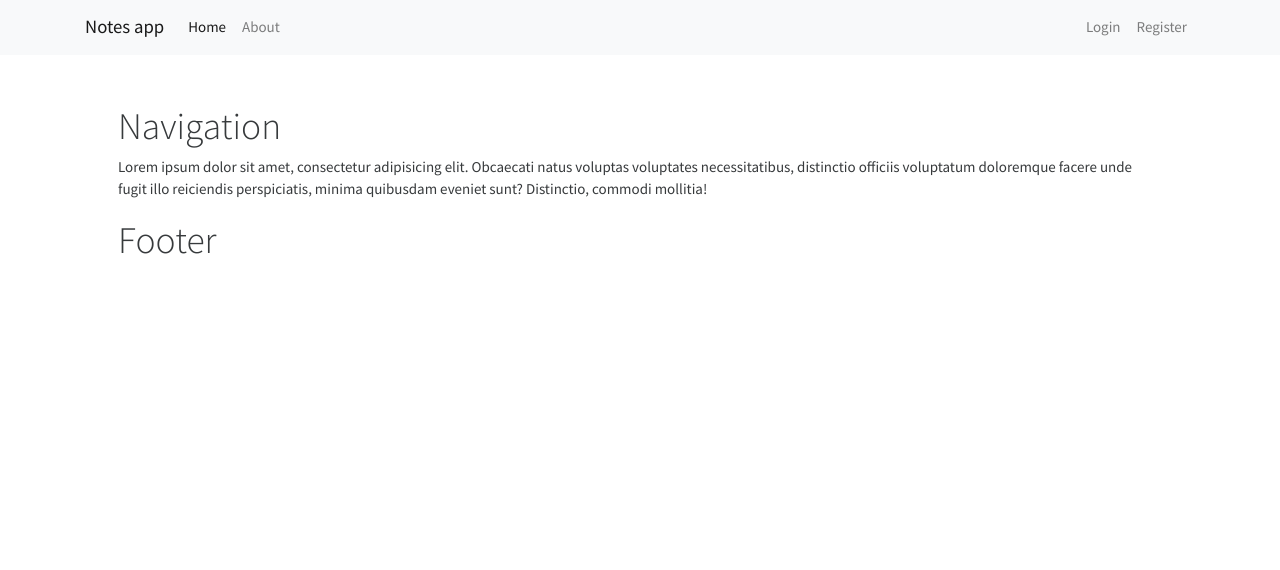
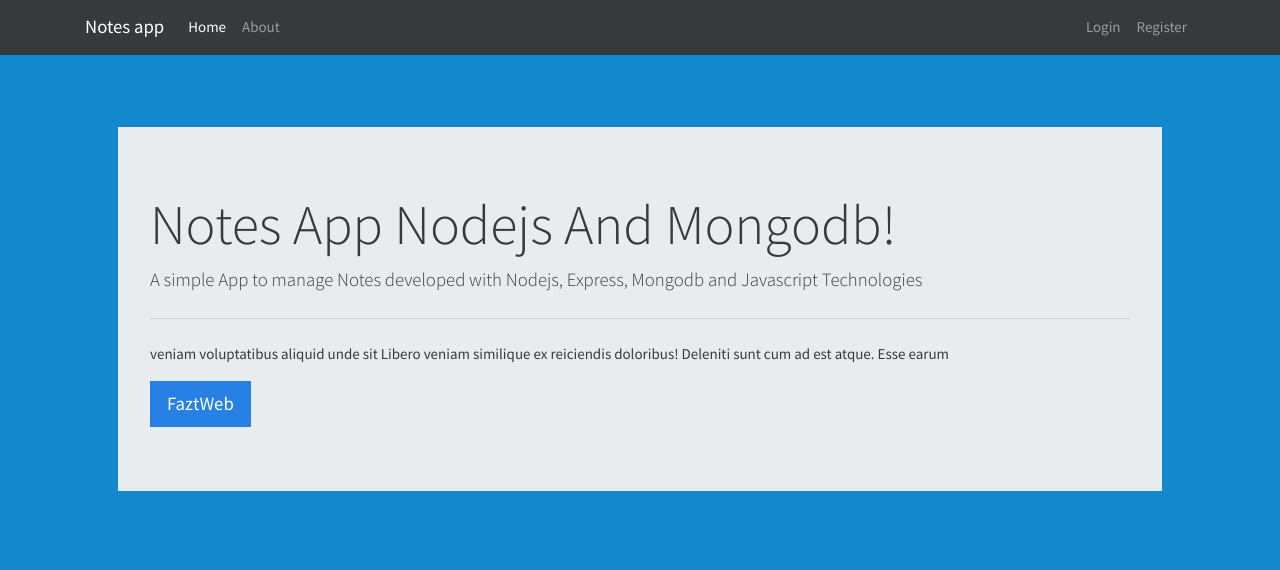
Before and after one commit to irvingesp2190/ghostbusters_team, a Node server app: page / in a window 1280 px wide. Shown: the top 570 px of the page. Run offline with Node 20, Linux system fonts and the light colour scheme; some libraries are stand-ins or nearby versions.

Commit message:
Rutas del servidor Web

```diff
--- /dev/null
+++ b/src/controllers/index.controller.js
@@ -0,0 +1,11 @@
+const indexCtrl = {};
+
+indexCtrl.renderIndex = (req, res) => {
+    res.render('index')
+};
+
+indexCtrl.renderAbout = (req, res) => {
+    res.render('about');
+  };
+
+  module.exports = indexCtrl;
--- a/src/public/css/main.css
+++ b/src/public/css/main.css
@@ -0,0 +1,3 @@
+body {
+    background:  #1488CC;
+}
--- a/src/server.js
+++ b/src/server.js
@@ -23,9 +23,7 @@ app.use(express.urlencoded({extended: false}));
 // Global variables
 
 // Routes
-app.get('/', (req, res) => {
-    res.render('index')
-});
+app.use(require("./routes/index.routes"));
 
 //Static files
 app.use(express.static(path.join(__dirname , 'public')));
--- a/src/views/index.hbs
+++ b/src/views/index.hbs
@@ -1,5 +1,8 @@
-  <h1>Navigation</h1>
-
-<p>Lorem ipsum dolor sit amet, consectetur adipisicing elit. Obcaecati natus voluptas voluptates necessitatibus, distinctio officiis voluptatum doloremque facere unde fugit illo reiciendis perspiciatis, minima quibusdam eveniet sunt? Distinctio, commodi mollitia!</p>
-
-<h1>Footer</h1>
+<div class="jumbotron mt-4">
+  <h1 class="display-4">Notes App Nodejs And Mongodb!</h1>
+    <p class="lead">A simple App to manage Notes developed with Nodejs, Express, Mongodb and Javascript Technologies</p>
+  <hr class="my-4">
+  <p>veniam voluptatibus aliquid unde sit Libero veniam similique ex reiciendis doloribus! Deleniti sunt cum ad est atque. Esse earum
+  </p>
+  <a class="btn btn-primary btn-lg" href="http://faztweb.com" role="button">FaztWeb</a>
+</div>
--- a/src/views/partials/navigation.hbs
+++ b/src/views/partials/navigation.hbs
@@ -1,4 +1,4 @@
-<nav class="navbar navbar-expand-lg navbar-light bg-light">
+<nav class="navbar navbar-expand-lg navbar-dark bg-dark">
     <div class="container">
         <a class="navbar-brand" href="/">Notes app</a>
         <button class="navbar-toggler" type="button" data-toggle="collapse" data-target="#navbarNav"
```
Also changed, not shown: src/routes/index.routes.js (added, +10 -0 lines), src/views/about.hbs (added, +8 -0 lines).
